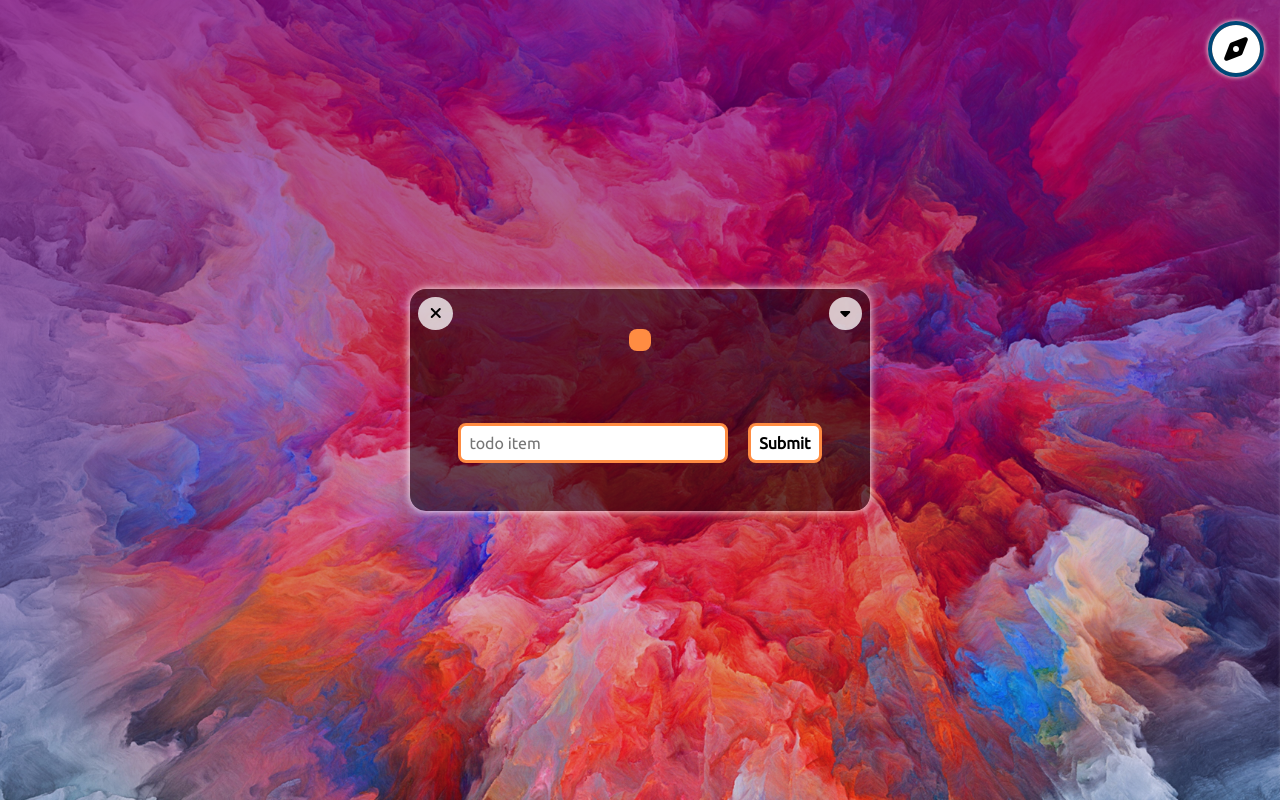
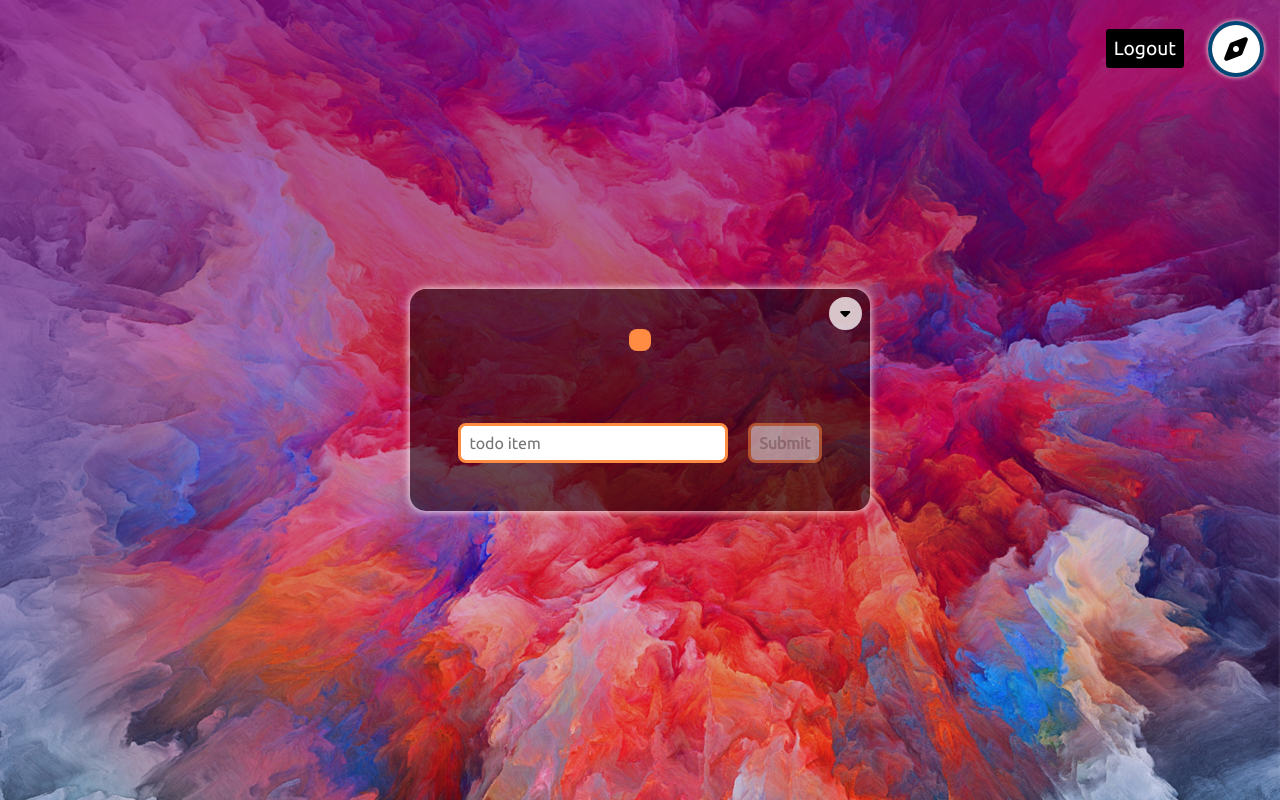
Before and after one commit to itsYashASeeker/todoLists-WebApp, a Node server app: template views/index.ejs in a window 1280 px wide. Run offline with Node 20, Linux system fonts and the light colour scheme; the template is opened without the code that fills it, so the values that code supplies are empty; some libraries are stand-ins or nearby versions.

Commit message:
Added disabled buttons for null inputs, and several other changes

```diff
--- a/app.js
+++ b/app.js
@@ -61,7 +61,7 @@
 passport.use(new googleStrategy({
     clientID: process.env.CLIENT_ID,
     clientSecret: process.env.CLIENT_SECRET,
-    callbackURL: "http://localhost:3000/auth/google/home" || process.env.PORT+"/auth/google/home",
+    callbackURL: process.env.PORT+"/auth/google/home" || "http://localhost:3000/auth/google/home",
     },
     function(accessToken, refresToken, profile, cb){
         MainLs.findOrCreate({googleId: profile.id}, function(err, user){
--- a/public/css/index.css
+++ b/public/css/index.css
@@ -485,6 +485,9 @@
 }
 
 .ylogout{
+    position: absolute;
+    right: 6rem;
+    top: 1.8rem;
     outline: black;
     background: black;
     color: white;
@@ -541,6 +544,18 @@
     background: none;
 }
 
+.disabledButton{
+    opacity: 0.5;
+    cursor:default;
+}
+
+.disabledButton:hover{
+    /* background: none; */
+    box-shadow: none;
+    transform: scale(1);
+    /* border: none; */
+}
+
 @media (max-width: 490px) {
     h1{
         font-size: 1.5rem;
--- a/public/css/login.css
+++ b/public/css/login.css
@@ -198,8 +198,8 @@
 }
 
 .disabledButton:hover{
-    /* background: none; */
     box-shadow: none;
+    transform: scale(1);
 }
 
 @media (max-width: 500px) {
--- a/public/js/index.js
+++ b/public/js/index.js
@@ -22,6 +22,9 @@
 const iddelHeader = document.getElementById("iddelHeader");
 const iddelitem = document.querySelectorAll("#iddelitem");
 const idDelOption = document.getElementById("idDelOption");
+
+const idAddItemIn = document.getElementById("idAddItemIn");
+const idAddItemBut = document.getElementById("idAddItemBut");
 
 const idcancelLists = document.getElementById("idcancelLists");
 
@@ -86,7 +89,66 @@
     });
 }
 
+// After Editing/deletion, when user wants to exit Edit mode
+function exitEditMode(){
+    ideditLists.style.transform = "rotate(0deg)";
+    if(localStorage.getItem("UserChoseMenu")==="E"){
+        editNo();
+        localStorage.setItem("editLists", "N");
+    }
+    else if(localStorage.getItem("UserChoseMenu")==="D"){
+        delNo();
+        localStorage.setItem("delLists", "N");
+    }
+}
+
+// disable buttons when there is no input
+function disButtons(){
+    // For add Item list button
+    if(idAddItemIn.value.length==0){
+        idAddItemBut.setAttribute("disabled", "disabled");
+        idAddItemBut.classList.add("disabledButton");
+    }
+    else{
+        idAddItemBut.removeAttribute("disabled");
+        idAddItemBut.classList.remove("disabledButton");
+    }
+
+    // For add Header button
+    if(ibinput.value.length==0){
+        createBut.setAttribute("disabled", "disabled");
+        createBut.classList.add("disabledButton");
+    }
+    else{
+        createBut.removeAttribute("disabled");
+        createBut.classList.remove("disabledButton");
+    }
+
+    // For edit Header
+    if(ideInH.value.length==0){
+        ideditHeader.setAttribute("disabled", "disabled");
+        ideditHeader.classList.add("disabledButton");
+    }
+    else{
+        ideditHeader.removeAttribute("disabled");
+        ideditHeader.classList.remove("disabledButton");
+    }
+
+    // For edit List items
+    for(var i=0;i<idEInL.length;i++){
+        if(idEInL[i].value.length==0){
+            idedititem[i].setAttribute("disabled", "disabled");
+            idedititem[i].classList.add("disabledButton");
+        }
+        else{
+            idedititem[i].removeAttribute("disabled");
+            idedititem[i].classList.remove("disabledButton");
+        }
+    }
+}
+
 function handleReload(){
+    disButtons();
     if(localStorage.getItem("UserChoseMenu")==="E"){
         if(localStorage.getItem("editLists")=="Y"){
             editYes();
@@ -153,18 +215,7 @@
 
 }
 
-// After Editing/deletion, when user wants to exit Edit mode
-idcancelLists.onclick = function(){
-    ideditLists.style.transform = "rotate(0deg)";
-    if(localStorage.getItem("UserChoseMenu")==="E"){
-        editNo();
-        localStorage.setItem("editLists", "N");
-    }
-    else if(localStorage.getItem("UserChoseMenu")==="D"){
-        delNo();
-        localStorage.setItem("delLists", "N");
-    }
-}
+
 
 explore.onclick = function(){
     if(menuStatus==0){
--- a/views/index.ejs
+++ b/views/index.ejs
@@ -12,6 +12,7 @@
     <div class="fullbg" id="idfullbg">
         <div class="childbg" id="idchildbg"></div>
         <form method="post">
+            <button type="submit" formaction="/logout" class="ylogout">Logout</button>
             <div class="listcard">
                 <div class="editLists">
                     <button type="button" id="ideditLists" class="editListsbutton"><i class="fa-solid fa-caret-down"></i></button>
@@ -23,27 +24,27 @@
                     </div>
                 </div>
                 <div class="cancelLists">
-                    <button type="button" id="idcancelLists"><i class="fa-solid fa-xmark"></i></button>
+                    <button type="button" id="idcancelLists" class="dall" onclick="exitEditMode()"><i class="fa-solid fa-xmark"></i></button>
                 </div>
                 <div class="uheaderdiv">
                     <p name="header" class="uheader" id="idheader"><%= header %></p>
-                    <input type="text" id="ideInH" class="eInH dall" name="updHeader">
-                    <button type="submit" id="iddelHeader" class="delitem delHeader dall" formaction="/<%=header%>/del"><i class="fa-solid fa-trash"></i></button>
-                    <button type="submit" id="ideditHeader" class="delitem delHeader editHeader dall" formaction="/<%=header%>/upd"><i class="fa-solid fa-pen-to-square"></i></button>
+                    <input type="text" id="ideInH" class="eInH dall" name="updHeader" oninput="disButtons()">
+                    <button type="submit" id="iddelHeader" class="delitem delHeader dall" onclick="exitEditMode()" formaction="/<%=header%>/del"><i class="fa-solid fa-trash"></i></button>
+                    <button type="submit" id="ideditHeader" class="delitem delHeader editHeader dall" onclick="exitEditMode()" formaction="/<%=header%>/upd"><i class="fa-solid fa-check"></i></button>
                 </div>
                 <ul class="ullists">
                     <% for(var i=0; i<listIte.length; i++){ %>
                         <div id="idIndividitem" class="Individitem">
                             <li id="idlItem"><%= listIte[i] %></li>
-                            <input type="text" id="idEInL" class="eInH dall" name="<%=listIte[i]%>">
-                            <button type="submit" id="iddelitem" class="delitem dall" formaction="/<%=header%>/<%=listIte[i]%>/del"><i class="fa-solid fa-trash"></i></button>
-                            <button type="submit" id="idedititem" class="delitem delHeader editHeader dall" formaction="/<%=header%>/<%=listIte[i]%>/upd"><i class="fa-solid fa-pen-to-square"></i></button>
+                            <input type="text" id="idEInL" class="eInH dall" name="<%=listIte[i]%>" oninput="disButtons()">
+                            <button type="submit" id="iddelitem" class="delitem dall" onclick="exitEditMode()" formaction="/<%=header%>/<%=listIte[i]%>/del"><i class="fa-solid fa-trash"></i></button>
+                            <button type="submit" id="idedititem" class="delitem delHeader editHeader dall" onclick="exitEditMode()" formaction="/<%=header%>/<%=listIte[i]%>/upd"><i class="fa-solid fa-check"></i></button>
                         </div>
                     <% } %>
                 </ul>
                 <div class="addnew">
-                    <input type="text" placeholder="todo item" name="list_item" class="yinput">
-                    <button name="uhead" type="menu" value="<%= header %>" class="ybutton" formaction="<%=header%>/addList">Submit</button>
+                    <input type="text" placeholder="todo item" name="list_item" class="yinput" id="idAddItemIn" oninput="disButtons()">
+                    <button name="uhead" type="menu" value="<%= header %>" class="ybutton" id="idAddItemBut" formaction="<%=header%>/addList">Submit</button>
                 </div>
             </div>
 
@@ -62,10 +63,10 @@
                 </div>
                 <div class="mainLower2">
                     <div class="lastLower">
-                        <input type="text" placeholder="New Header" name="inHeader" class="binput" id="ibinput">
+                        <input type="text" placeholder="New Header" name="inHeader" class="binput" id="ibinput" oninput="disButtons()">
                         <button type="submit" name="createHead" class="bbutton" id="createBut" formaction="<%=header%>/addHeader">Create</button>
                     </div>
-                    <button type="submit" formaction="/logout" class="ylogout">Logout</button>
+
                 </div>
             </div>
             <button type="button" id="explore"><i class="fa-solid fa-compass" id="iexplore"></i></button>
--- a/views/login.ejs
+++ b/views/login.ejs
@@ -19,7 +19,7 @@
                 <input type="password" name="password" placeholder="Password" id="idlpwd" class="lpwd" oninput="forLogin()">
             </form>
             <button type="submit" id="idlogin" class="login dall" form="loginForm" formaction="\login">Login</button>
-            <button type="button" id="idgor" class="doR">Not Registered?</button>
+            <button type="button" id="idgor" class="doR" onclick="redirectToRegister()">Not Registered?</button>
 
             <p id="idrhead" class="lheadline rheadline">Register</p>
             <form method="post" id="registerForm">
@@ -27,8 +27,8 @@
                 <input type="text" name="username" placeholder="Username" id="idrusr" class="lusr rusr" oninput="forRegister()">
                 <input type="password" name="password" placeholder="Password" id="idrpwd" class="lpwd rpwd" oninput="forRegister()">
             </form>
-            <button type="submit" id="idregister" class="login register dall" form="registerForm" formaction="\register">Register</button>
-            <button type="button" id="idgol" class="doR" >Already Registered?</button>
+            <button type="submit" id="idregister" class="login register dall" form="registerForm" onclick="redirectToLogin()" formaction="\register">Register</button>
+            <button type="button" id="idgol" class="doR" onclick="redirectToLogin()">Already Registered?</button>
         </div>
             <a class="gsignup" href="/auth/google" role="button">
                 <i class="fab fa-google"></i>
```
Also changed, not shown: public/js/login.js (+10 -10 lines).
